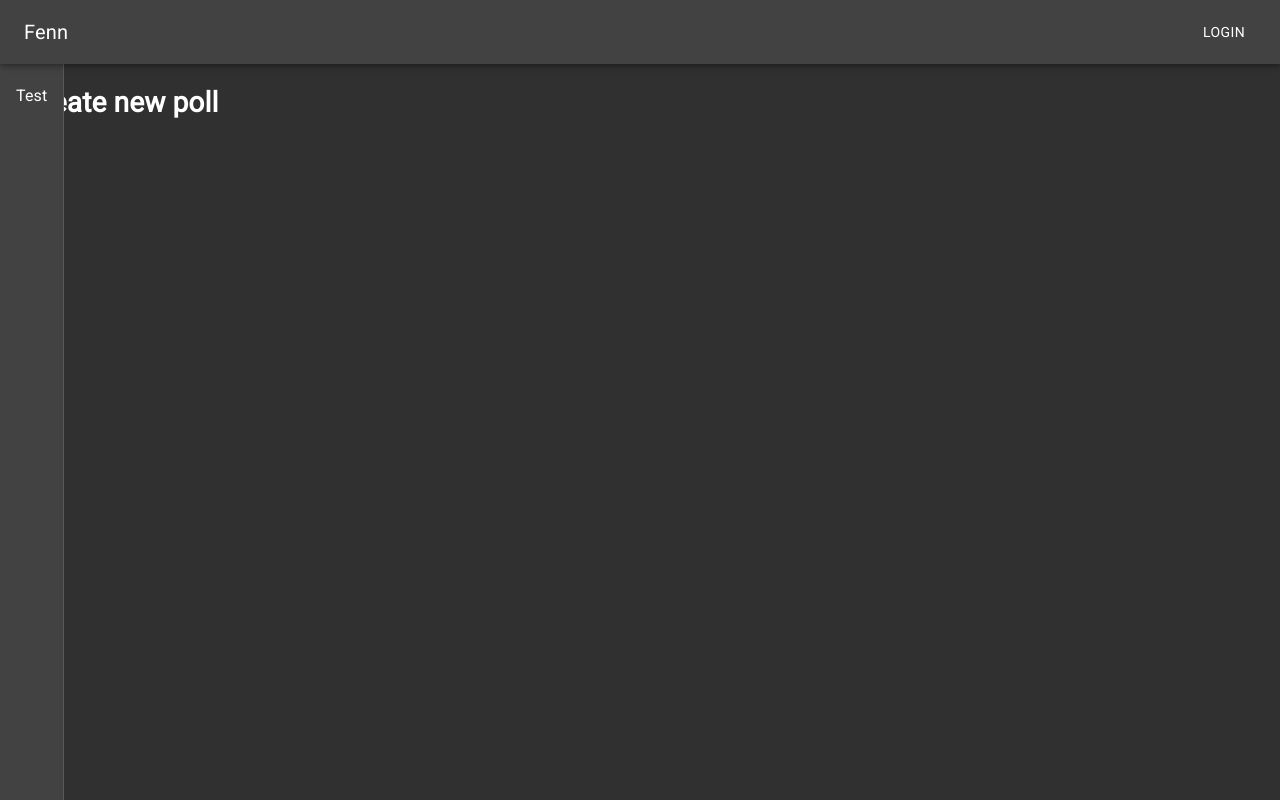
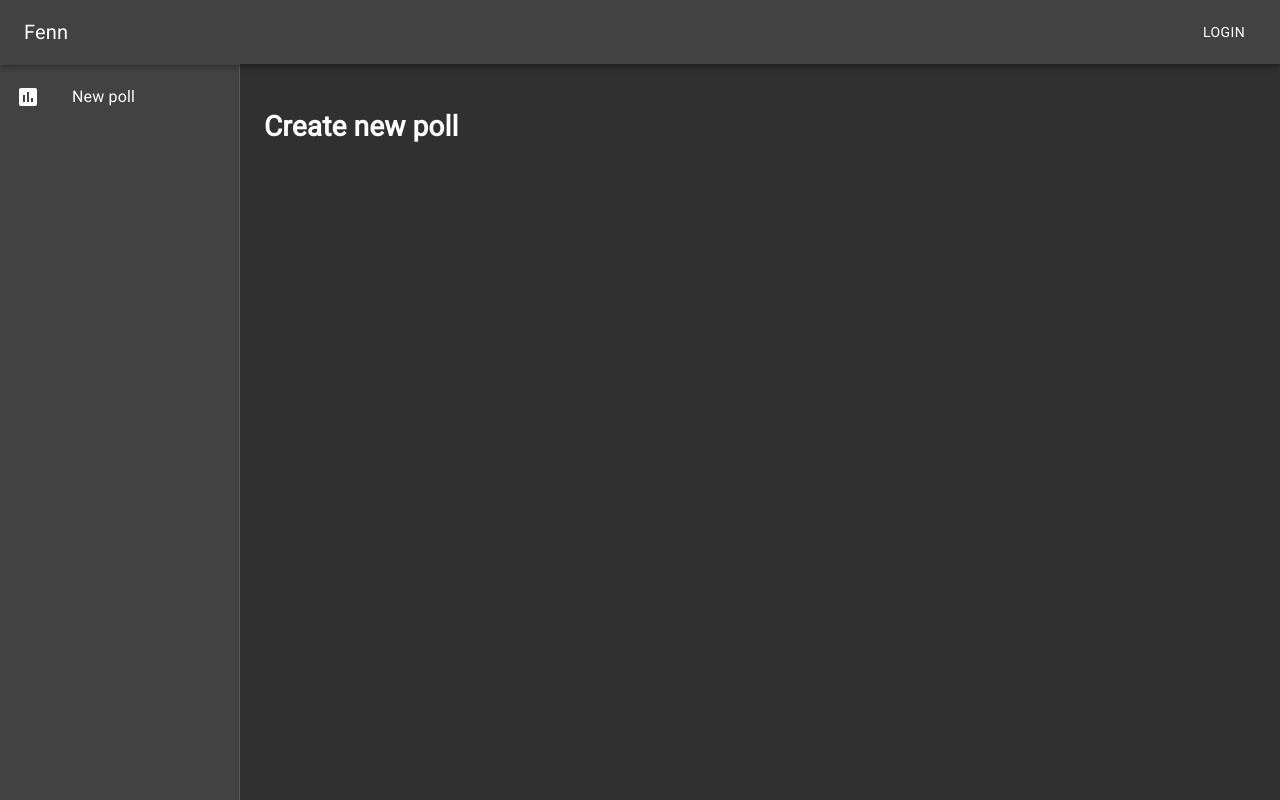
Before and after one commit to ilmannafian04/fenn, a React (Vite) app in the folder fenn-fe/: page / in a window 1280 px wide. Built offline with nearby package versions, Linux system fonts and the light colour scheme.

Commit message:
finish navigation layout

```diff
--- a/fenn-fe/package.json
+++ b/fenn-fe/package.json
@@ -7,9 +7,9 @@
     "serve": "vite preview"
   },
   "dependencies": {
+    "@fontsource/roboto": "^4.1.0",
     "@material-ui/core": "^4.11.3",
     "@material-ui/icons": "^4.11.2",
-    "fontsource-roboto": "^4.0.0",
     "react": "^17.0.0",
     "react-dom": "^17.0.0"
   },
--- a/fenn-fe/src/components/App.tsx
+++ b/fenn-fe/src/components/App.tsx
@@ -1,20 +1,32 @@
-import { Container, Toolbar } from '@material-ui/core';
-import React from 'react';
+import { Box, Container, createStyles, makeStyles } from '@material-ui/core';
+import React, { useState } from 'react';
 
 import Home from './Home';
 import NavBar from './NavBar';
 import NavDrawer from './NavDrawer';
 
+const useStyles = makeStyles((theme) =>
+  createStyles({
+    toolbar: theme.mixins.toolbar,
+    content: {
+      flexGrow: 1,
+      padding: theme.spacing(3),
+    },
+  })
+);
+
 const App = () => {
+  const [drawerOpen, setDrawerOpen] = useState(false);
+  const classes = useStyles();
   return (
-    <>
-      <NavBar />
-      <NavDrawer />
-      <Container>
-        <Toolbar />
+    <Box display="flex">
+      <NavBar drawerState={drawerOpen} drawerOpenFn={setDrawerOpen} />
+      <NavDrawer open={drawerOpen} setOpen={setDrawerOpen} />
+      <Container className={classes.content}>
+        <div className={classes.toolbar} />
         <Home />
       </Container>
-    </>
+    </Box>
   );
 };
 
--- a/fenn-fe/src/components/NavBar.tsx
+++ b/fenn-fe/src/components/NavBar.tsx
@@ -1,17 +1,37 @@
-import React from 'react';
-import { AppBar, Box, Button, createStyles, makeStyles, Theme, Toolbar, Typography } from '@material-ui/core';
+import { AppBar, Box, Button, createStyles, IconButton, makeStyles, Toolbar, Typography } from '@material-ui/core';
+import MenuIcon from '@material-ui/icons/Menu';
+import React, { FunctionComponent } from 'react';
 
-const useStyles = makeStyles((theme: Theme) =>
+interface INavBarProps {
+  drawerState: boolean;
+  drawerOpenFn: (open: boolean) => null;
+}
+
+const useStyles = makeStyles((theme) =>
   createStyles({
     navbarPosition: { zIndex: theme.zIndex.drawer + 1 },
+    drawerButton: {
+      marginRight: theme.spacing(2),
+      [theme.breakpoints.up('sm')]: {
+        display: 'none',
+      },
+    },
   })
 );
 
-const NavBar = () => {
+const NavBar: FunctionComponent<INavBarProps> = ({ drawerOpenFn, drawerState }: INavBarProps) => {
   const classes = useStyles();
   return (
     <AppBar position="fixed" color="inherit" className={classes.navbarPosition}>
       <Toolbar>
+        <IconButton
+          color="inherit"
+          onClick={() => drawerOpenFn(!drawerState)}
+          edge="start"
+          className={classes.drawerButton}
+        >
+          <MenuIcon />
+        </IconButton>
         <Typography variant="h6">Fenn</Typography>
         <Box flexGrow={1} />
         <Button color="inherit">Login</Button>
--- a/fenn-fe/src/components/NavDrawer.tsx
+++ b/fenn-fe/src/components/NavDrawer.tsx
@@ -1,16 +1,83 @@
-import React from 'react';
-import { Drawer, List, ListItem, ListItemText, Toolbar } from '@material-ui/core';
+import {
+  createStyles,
+  Divider,
+  Drawer,
+  Hidden,
+  List,
+  ListItem,
+  ListItemIcon,
+  ListItemText,
+  makeStyles,
+  Toolbar,
+} from '@material-ui/core';
+import PollIcon from '@material-ui/icons/Poll';
+import React, { FunctionComponent } from 'react';
 
-const NavDrawer = () => {
-  return (
-    <Drawer variant="permanent">
+interface INavDrawerProps {
+  open: boolean;
+  setOpen: (open: boolean) => null;
+}
+
+const drawerWidth = 240;
+const useStyles = makeStyles((theme) =>
+  createStyles({
+    drawerPaper: {
+      width: drawerWidth,
+    },
+    drawer: {
+      [theme.breakpoints.up('sm')]: {
+        width: drawerWidth,
+        flexShrink: 0,
+      },
+    },
+  })
+);
+
+const NavDrawer: FunctionComponent<INavDrawerProps> = ({ open, setOpen }: INavDrawerProps) => {
+  const classes = useStyles();
+  const drawerContent = (
+    <>
       <Toolbar />
+      <Divider />
       <List>
         <ListItem button>
-          <ListItemText>Test</ListItemText>
+          <ListItemIcon>
+            <PollIcon />
+          </ListItemIcon>
+          <ListItemText primary="New poll" />
         </ListItem>
       </List>
-    </Drawer>
+    </>
+  );
+  return (
+    <nav className={classes.drawer}>
+      <Hidden smUp implementation="css">
+        <Drawer
+          variant="temporary"
+          open={open}
+          onClose={() => setOpen(!open)}
+          classes={{
+            paper: classes.drawerPaper,
+          }}
+          ModalProps={{
+            keepMounted: true,
+          }}
+        >
+          {drawerContent}
+        </Drawer>
+      </Hidden>
+      <Hidden xsDown implementation="css">
+        <Drawer
+          classes={{
+            paper: classes.drawerPaper,
+          }}
+          variant="permanent"
+          open
+        >
+          {drawerContent}
+        </Drawer>
+      </Hidden>
+    </nav>
   );
 };
 
--- a/fenn-fe/src/main.tsx
+++ b/fenn-fe/src/main.tsx
@@ -1,7 +1,7 @@
 import { createMuiTheme, CssBaseline, MuiThemeProvider } from '@material-ui/core';
 import React from 'react';
 import ReactDOM from 'react-dom';
-import 'fontsource-roboto';
+import '@fontsource/roboto';
 
 import App from './components/App';
 import './index.css';
@@ -13,11 +13,11 @@ const theme = createMuiTheme({
 });
 
 ReactDOM.render(
-  <React.StrictMode>
-    <MuiThemeProvider theme={theme}>
-      <CssBaseline />
-      <App />
-    </MuiThemeProvider>
-  </React.StrictMode>,
+  // <React.StrictMode>
+  <MuiThemeProvider theme={theme}>
+    <CssBaseline />
+    <App />
+  </MuiThemeProvider>,
+  // </React.StrictMode>,
   document.getElementById('root')
 );
```
Also changed, not shown: 1 other file (tests, documents, lock files or other folders).
